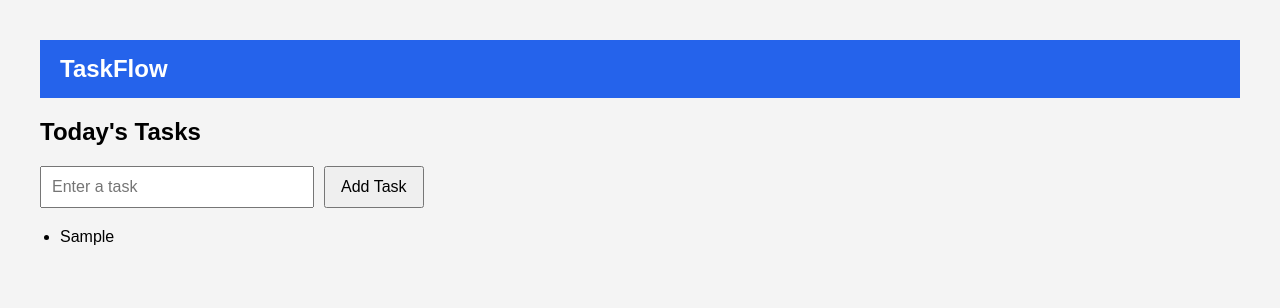
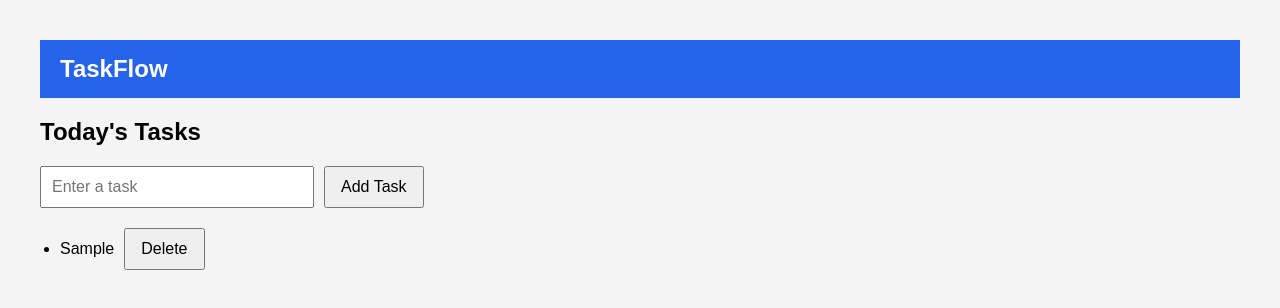
Before and after one commit to Devika-Subhash/TaskFlow, a React (Vite) app in the folder TaskFlow/: page / in a window 1280 px wide. Both pictures are taken after typing "Sample" into the empty fields and a click on the button "Add Task". Shown: the top 308 px of the page. Built offline with nearby package versions, Linux system fonts and the light colour scheme.

Commit message:
Add delete task functionality

```diff
--- a/TaskFlow/src/App.jsx
+++ b/TaskFlow/src/App.jsx
@@ -11,6 +11,11 @@ function App() {
     setTasks([...tasks, task]);
     setTask("");
   }
+
+  function deleteTask(indexToDelete) {
+  const updatedTasks = tasks.filter((_, index) => index !== indexToDelete);
+  setTasks(updatedTasks);
+}
 
   return (
     <div>
@@ -28,10 +33,13 @@ function App() {
       <button onClick={addTask}>Add Task</button>
 
       <ul>
-        {tasks.map((item, index) => (
-          <li key={index}>{item}</li>
-        ))}
-      </ul>
+  {tasks.map((item, index) => (
+    <li key={index}>
+      {item}
+      <button onClick={() => deleteTask(index)}>Delete</button>
+    </li>
+  ))}
+</ul>
     </div>
   );
 }
```
